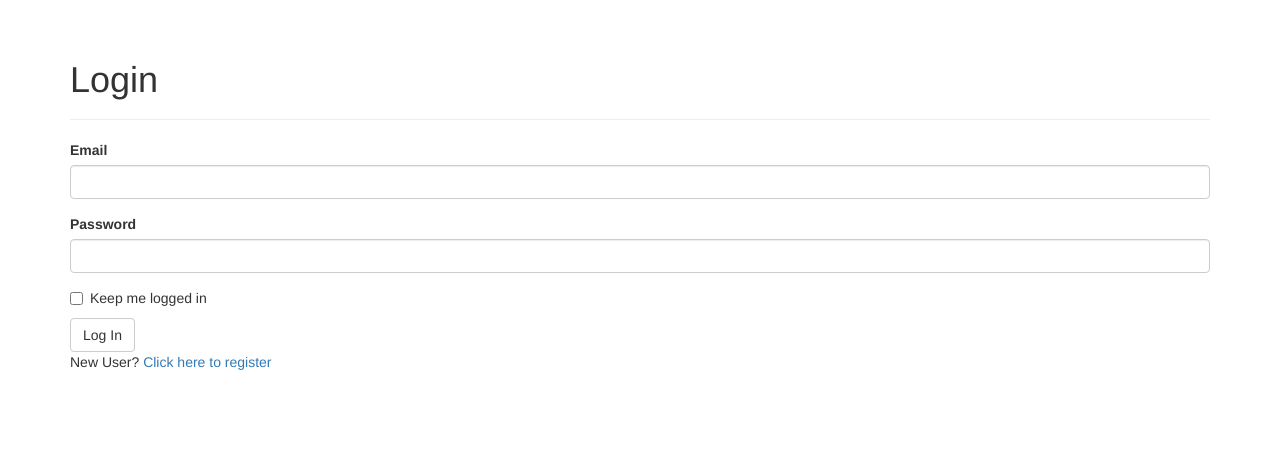
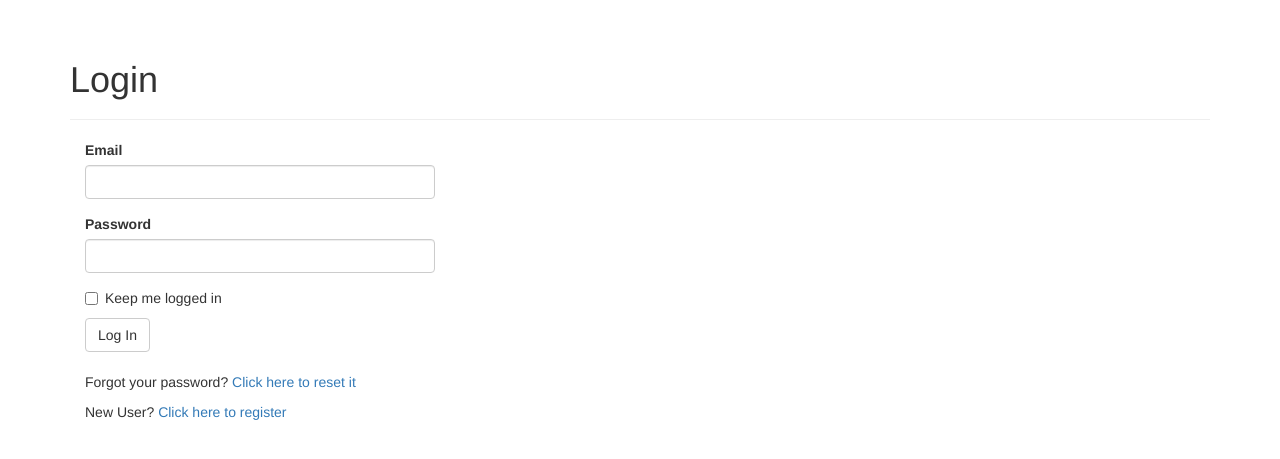
Before and after one commit to Pandoraemon/learningPython, a Flask app: page /auth/login in a window 1280 px wide. Shown: the part 52-511 px from the top of the page. Run offline with Flask 2, Linux system fonts and the light colour scheme; some libraries are stand-ins or nearby versions.

Commit message:
add reset password

```diff
--- a/3_Myweibo/app/auth/forms.py
+++ b/3_Myweibo/app/auth/forms.py
@@ -39,3 +39,24 @@ class ChangePasswordForm(Form):
         Required(), EqualTo('new_password1', message='Passwords must match.')])
     new_password1 = PasswordField('Confirm Password', validators=[Required()])
     submit = SubmitField('Submit')
+
+
+class PasswordResetRequestForm(Form):
+    email = StringField('Email', validators=[Required(), Length(1, 64), Email()])
+    submit = SubmitField('Reset Password')
+
+    def validate_email(self, field):
+        if User.query.filter_by(email=field.data).first() is None:
+            raise ValidationError('Unknown email address.')
+
+
+class PasswordResetForm(Form):
+    email = StringField('Email', validators=[Required(), Length(1, 64), Email()])
+    password = PasswordField('NewPassword', validators=[
+        Required(), EqualTo('password2', message='Passwords must match.')])
+    password2 = PasswordField('Confirm new password', validators=[Required()])
+    submit = SubmitField('Reset Password')
+
+    def validate_email(self, field):
+        if User.query.filter_by(email=field.data).first() is None:
+            raise ValidationError("Unknown email address.")
--- a/3_Myweibo/app/auth/views.py
+++ b/3_Myweibo/app/auth/views.py
@@ -2,7 +2,7 @@ from flask import render_template, redirect, request, url_for, flash
 from flask.ext.login import login_user, logout_user, login_required
 from . import auth
 from ..models import User
-from .forms import LoginForm, RegistrationForm, ChangePasswordForm
+from .forms import LoginForm, RegistrationForm, ChangePasswordForm, PasswordResetRequestForm, PasswordResetForm
 from app import db
 from ..email import send_email
 from flask.ext.login import current_user
@@ -77,9 +77,10 @@ def change_password():
             user.password = form.new_password.data
             db.session.add(user)
             db.session.commit()
-            flash('Password changed.')
+            flash('Password changed successful.')
             return redirect(url_for('main.index'))
-        flash('Invalid password.')
+        else:
+            flash('Invalid password.')
     return render_template('auth/password.html', form=form)
 
 
@@ -101,3 +102,37 @@ def unconfirmed():
     if current_user.is_anonymous or current_user.confirmed:
         return redirect(url_for('main.index'))
     return render_template('auth/unconfirmed.html')
+
+
+@auth.route('/password_reset_request', methods=['GET', 'POST'])
+def password_reset_request():
+    if not current_user.is_anonymous:
+        return redirect(url_for('main.index'))
+    form = PasswordResetRequestForm()
+    if form.validate_on_submit():
+        user = User.query.filter_by(email=form.email.data).first()
+        if user:
+            token = user.generate_reset_token()
+            send_email(user.email, 'Reset Your Password',
+                       'auth/email/reset_password', user=user, token=token,
+                       next=request.args.get('next'))
+        flash('An email with instruction to reset your password has been sent to you')
+        return redirect(url_for('auth.login'))
+    return render_template('auth/reset_password.html', form=form)
+
+
+@auth.route('/reset/<token>',methods=['GET', 'POST'])
+def password_reset(token):
+    if not current_user.is_anonymous:
+        return redirect(url_for('main.index'))
+    form = PasswordResetForm()
+    if form.validate_on_submit():
+        user = User.query.filter_by(email=form.email.data).first()
+        if user is None:
+            return redirect(url_for('main.index'))
+        if user.reset_password(token, form.password.data):
+            flash('You password has been updated.')
+            return redirect(url_for('auth.login'))
+        else:
+            return redirect(url_for('main.index'))
+    return render_template('auth/reset_password.html', form=form)
--- a/3_Myweibo/app/templates/auth/login.html
+++ b/3_Myweibo/app/templates/auth/login.html
@@ -7,13 +7,15 @@
 <div class="page-header">
     <h1>Login</h1>
 </div>
-<div>
+<div class="col-md-4">
     {{ wtf.quick_form(form) }}
-</div>
+    <br>
+    <p>Forgot your password? <a href="{{ url_for('auth.password_reset_request') }}">Click here to reset it</a> </p>
     <p>
         New User?
         <a href="{{ url_for('auth.register') }}">
             Click here to register
         </a>
     </p>
+</div>
 {% endblock %}
--- a/3_Myweibo/app/templates/base.html
+++ b/3_Myweibo/app/templates/base.html
@@ -23,15 +23,21 @@
                 <span class="icon-bar"></span>
                 <span class="icon-bar"></span>
             </button>
-            <a class="navbar-brand" href="/">Myweibo</a>
+            <a class="navbar-brand" href="{{ url_for('main.index') }}">Myweibo</a>
         </div>
         <div class="navbar-collapse collapse">
              <ul class="nav navbar-nav">
-                 <li><a href="/">Home</a></li>
+                 <li><a href="{{ url_for('main.index') }}">Home</a></li>
              </ul>
             <ul class="nav navbar-nav navbar-right">
                 {% if current_user.is_authenticated %}
-                <li><a href="{{ url_for('auth.logout') }}">Sign Out</a></li>
+                <li class="dropdown" >
+                    <a href="#" class="dropdown-toggle" data-toggle="dropdown">Account<b class="caret"></b></a>
+                    <ul class="dropdown-menu">
+                        <li><a href="{{ url_for('auth.change_password') }}">Change Password </a> </li>
+                        <li><a href="{{ url_for('auth.logout') }}">Log Out</a> </li>
+                    </ul>
+                </li>
                 {% else %}
                 <li><a href="{{ url_for('auth.login') }}">Sign in</a></li>
                 {% endif %}
--- a/3_Myweibo/app/templates/index.html
+++ b/3_Myweibo/app/templates/index.html
@@ -11,10 +11,4 @@
         {% endif %}!
     </h1>
 </div>
-<p>
-    Change password?
-    <a href="{{ url_for('auth.change_password') }}">
-        Click here to register
-    </a>
-</p>
 {% endblock %}
```
Also changed, not shown: 3_Myweibo/app/models.py (+16 -0 lines), 3_Myweibo/app/templates/auth/email/reset_password.html (added, +8 -0 lines), 3_Myweibo/app/templates/auth/email/reset_password.txt (added, +11 -0 lines), 3_Myweibo/app/templates/auth/reset_password.html (added, +13 -0 lines), 3_Myweibo/test/test_user_model.py (+18 -0 lines). Lines whose indentation alone changed are shown as unchanged.
